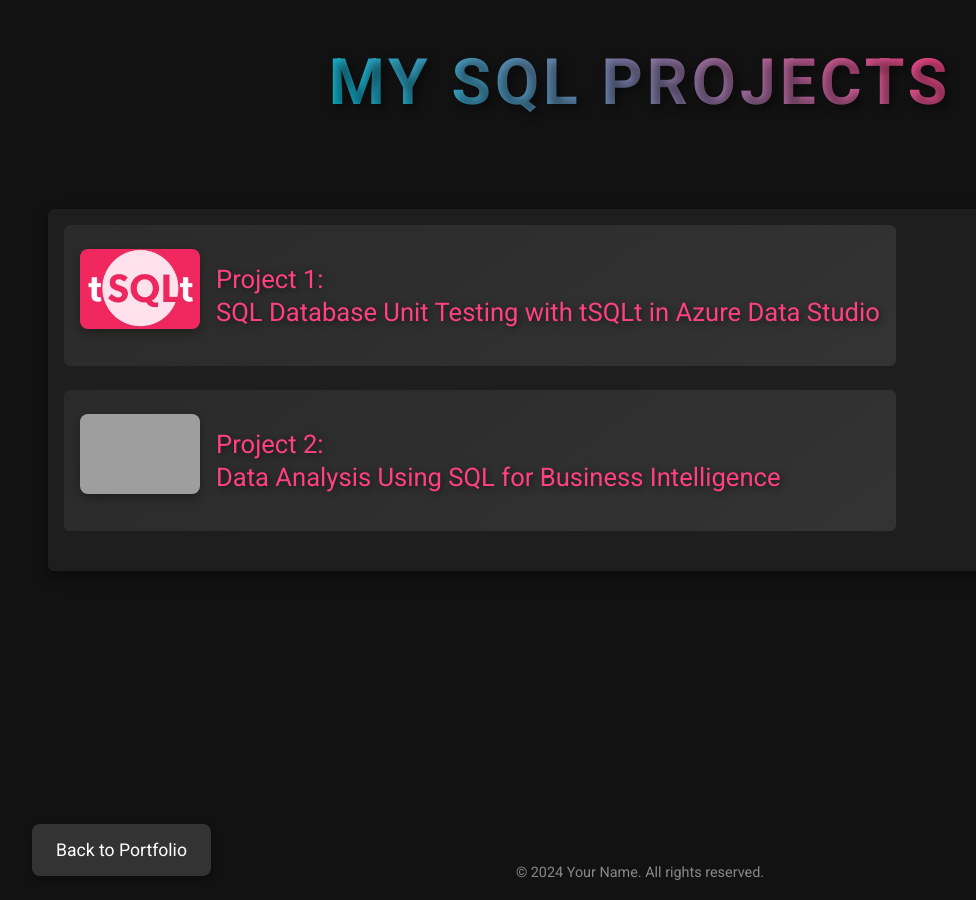
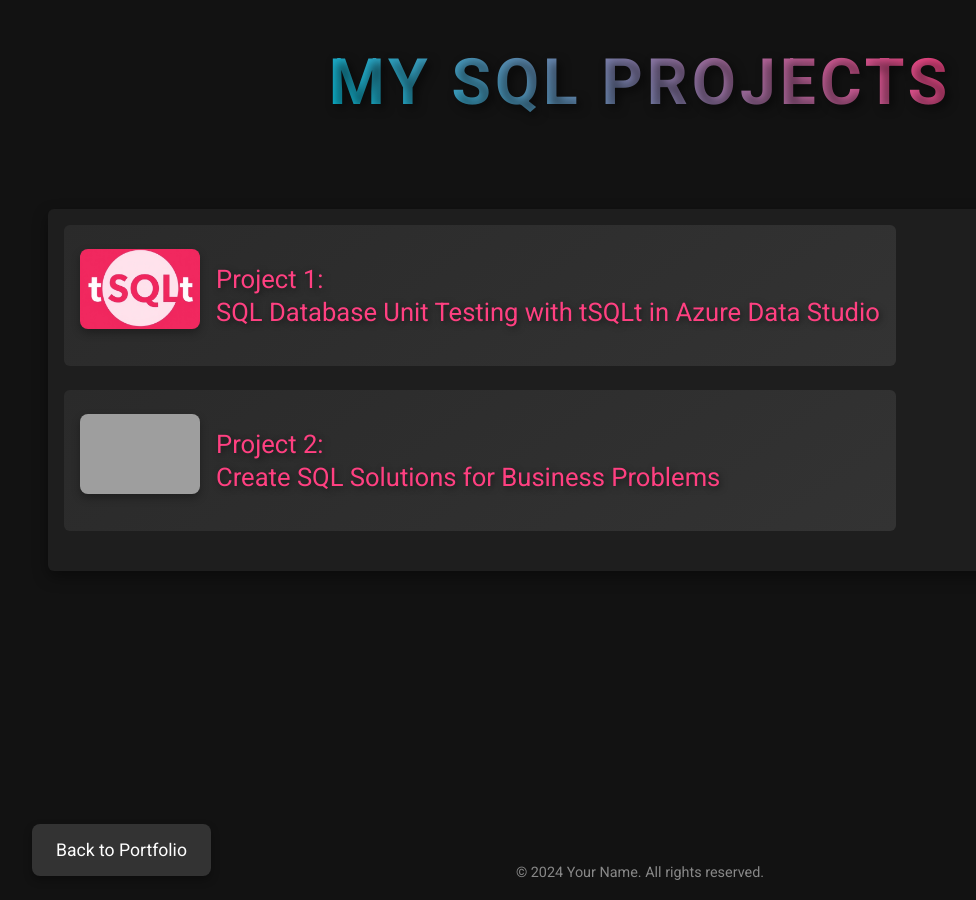
Before and after one commit to nbahador/nbahador.github.io, a Jekyll site: the page sqlprojects.html, which Jekyll copies as it is, in a window 1280 px wide. Shown: the whole page, without its empty margins (0-976 px from the left). Built offline with Jekyll 4.4.1, drawn with Linux system fonts in a browser that asks for light colours; grey boxes are pictures that could not be loaded.

Commit message:
Update sqlprojects.html

```diff
--- a/sqlprojects.html
+++ b/sqlprojects.html
@@ -163,7 +163,7 @@
 
         /* Remove underlines from links */
         a {
-            text-decoration: none;
+            text-decoration: none; /* Ensure no underline */
         }
     </style>
 </head>
@@ -186,9 +186,9 @@
         <div class="project">
             <!-- Icon on the left of the text -->
             <div class="project-icon" style="background-image: url('https://raw.githubusercontent.com/nbahador/nbahador.github.io/main/assets/img/sqlproject-icon2.png');"></div>
-            <!-- Link for the second project -->
-            <a href="/Data_Analysis_in_SQL.html">
-                <h2>Project 2: <br> Data Analysis Using SQL for Business Intelligence</h2>
+            <!-- Updated link to the second project -->
+            <a href="https://github.com/nbahador/nbahador.github.io/tree/main/Create_SQL_Solutions_for_Business_Problems.html">
+                <h2>Project 2: <br> Create SQL Solutions for Business Problems</h2>
             </a>
         </div>
 
```
